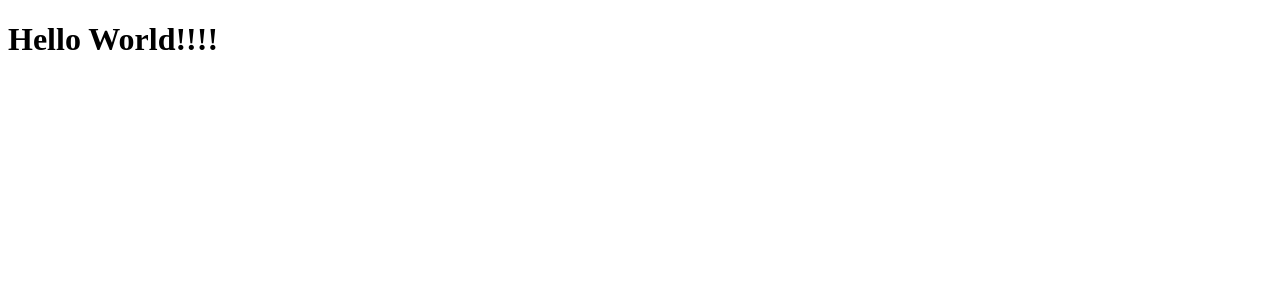
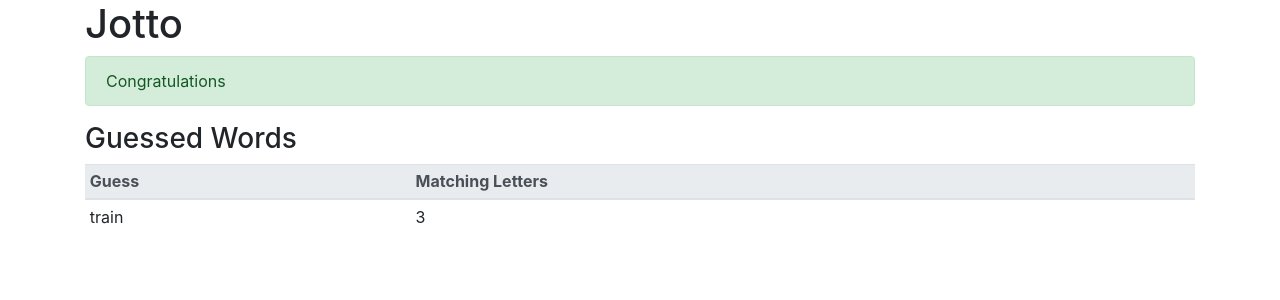
Before and after one commit to altafmquadri/jotto-app, a React app: page / in a window 1280 px wide. Shown: the top 300 px of the page. Built offline with nearby package versions, Linux system fonts and the light colour scheme.

Commit message:
changed webpack forgot the ../index.html and added bootstrap

```diff
--- a/src/app.js
+++ b/src/app.js
@@ -1,6 +1,7 @@
 import React from 'react';
 import ReactDOM from 'react-dom'
+import App from './components/App'
 
 
 
-ReactDOM.render(<h1>Hello World!!!!</h1>, document.getElementById('app'))
+ReactDOM.render(<App />, document.getElementById('app'))
--- /dev/null
+++ b/src/components/App.js
@@ -0,0 +1,19 @@
+import React, { Component } from 'react';
+import GuessedWords from '../components/GuessedWords'
+import Congrats from '../components/Congrats'
+import '../styles/components/App.css'
+
+class App extends Component {
+    state = {}
+    render() {
+        return (
+            <div className="container">
+                <h1>Jotto</h1>
+                <Congrats success={true} />
+                <GuessedWords guessedWords={[{ guessedWord: 'train', letterMatchCount: 3 }]} />
+            </div>
+        )
+    }
+}
+
+export default App;
--- a/src/components/Congrats.js
+++ b/src/components/Congrats.js
@@ -11,8 +11,8 @@
 const Congrats = (props) => {
     if (props.success) {
         return (
-            <div data-test="component-congrats">
-                <span data-test="congrats-message">Congratulations</span>
+            <div data-test="component-congrats" className="alert alert-success">
+                <span data-test="congrats-message" >Congratulations</span>
             </div>
         )
     } else {
--- a/src/components/GuessedWords.js
+++ b/src/components/GuessedWords.js
@@ -15,8 +15,8 @@
             contents = (
                 <div data-test="guessed-words">
                     <h3>Guessed Words</h3>
-                    <table>
-                        <thead>
+                    <table className="table table-sm">
+                        <thead className="thead-light">
                             <tr>
                                 <th>Guess</th>
                                 <th>Matching Letters</th>
--- a/src/index.html
+++ b/src/index.html
@@ -3,6 +3,7 @@
 <head>
     <meta charset="UTF-8">
     <meta name="viewport" content="width=device-width, initial-scale=1.0">
+    <link rel="stylesheet" href="https://stackpath.bootstrapcdn.com/bootstrap/4.3.1/css/bootstrap.min.css" integrity="sha384-ggOyR0iXCbMQv3Xipma34MD+dH/1fQ784/j6cY/iJTQUOhcWr7x9JvoRxT2MZw1T" crossorigin="anonymous">
     <title>Jotto App</title>
 </head>
 <body>
--- a/webpack.config.js
+++ b/webpack.config.js
@@ -48,7 +48,7 @@
         plugins: [
             new HtmlWebpackPlugin({
                 template: './src/index.html',
-                filename: '..index.html',
+                filename: '../index.html',
             }),
             new MiniCssExtractPlugin({
                 filename: 'styles.css'
```
Also changed, not shown: src/styles/components/App.css (added).
